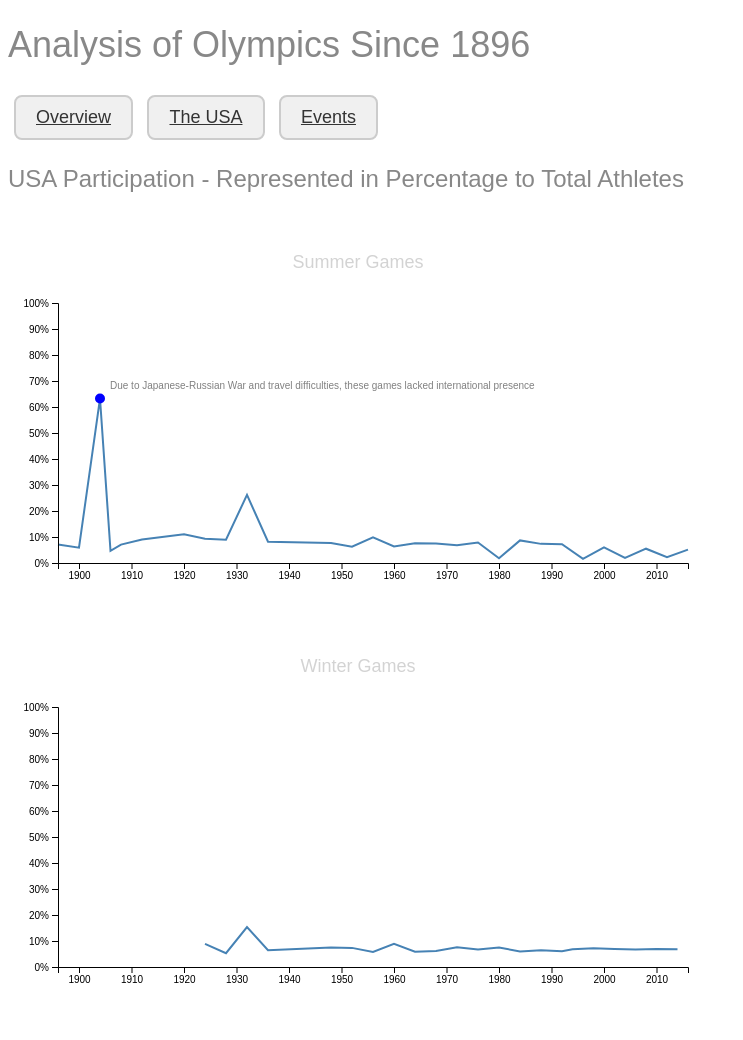
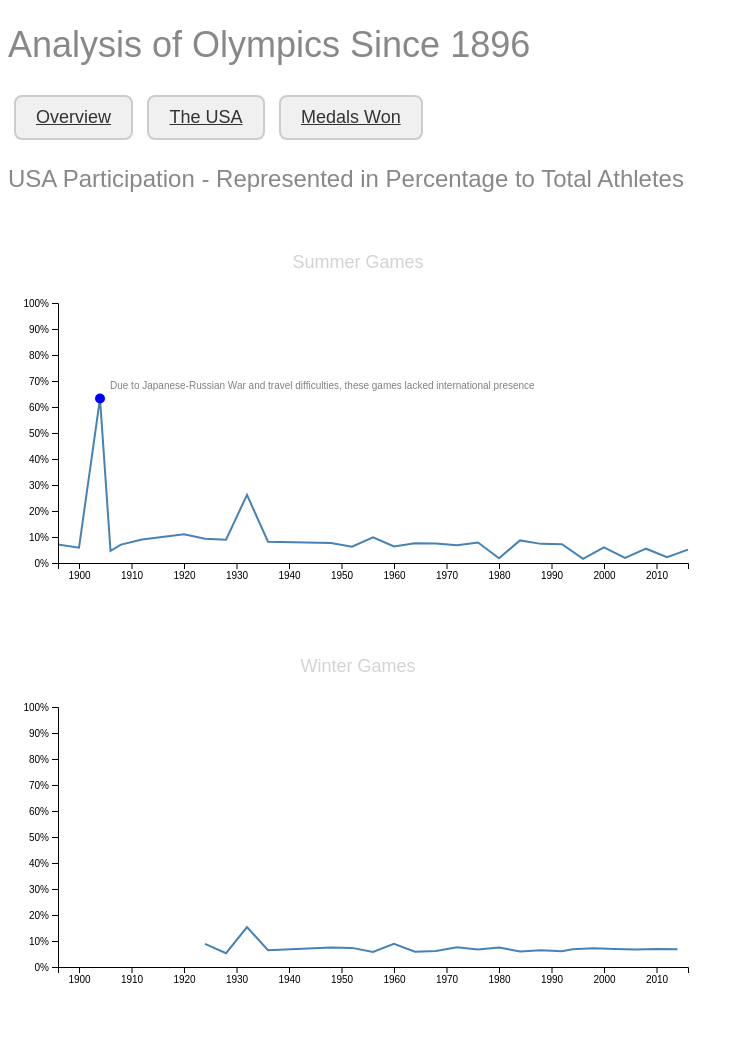
Before and after one commit to annamw2/annamw2.github.io, a plain HTML site: page index2.html in a window 1280 px wide. Shown: the whole page, without its empty margins (0-743 px from the left). Drawn offline with nearby package versions, Linux system fonts and the light colour scheme.

Commit message:
Update index2.html

```diff
--- a/index2.html
+++ b/index2.html
@@ -52,7 +52,7 @@
 <div class="button-container">
     <a class="button" href="index.html">Overview</a>
       <a class="button" href="index2.html">The USA</a>
-      <a class="button" href="index3.html">Events</a>
+      <a class="button" href="index3.html">Medals Won</a>
   </div>
   <script>
     function goToPage(url) {
```
